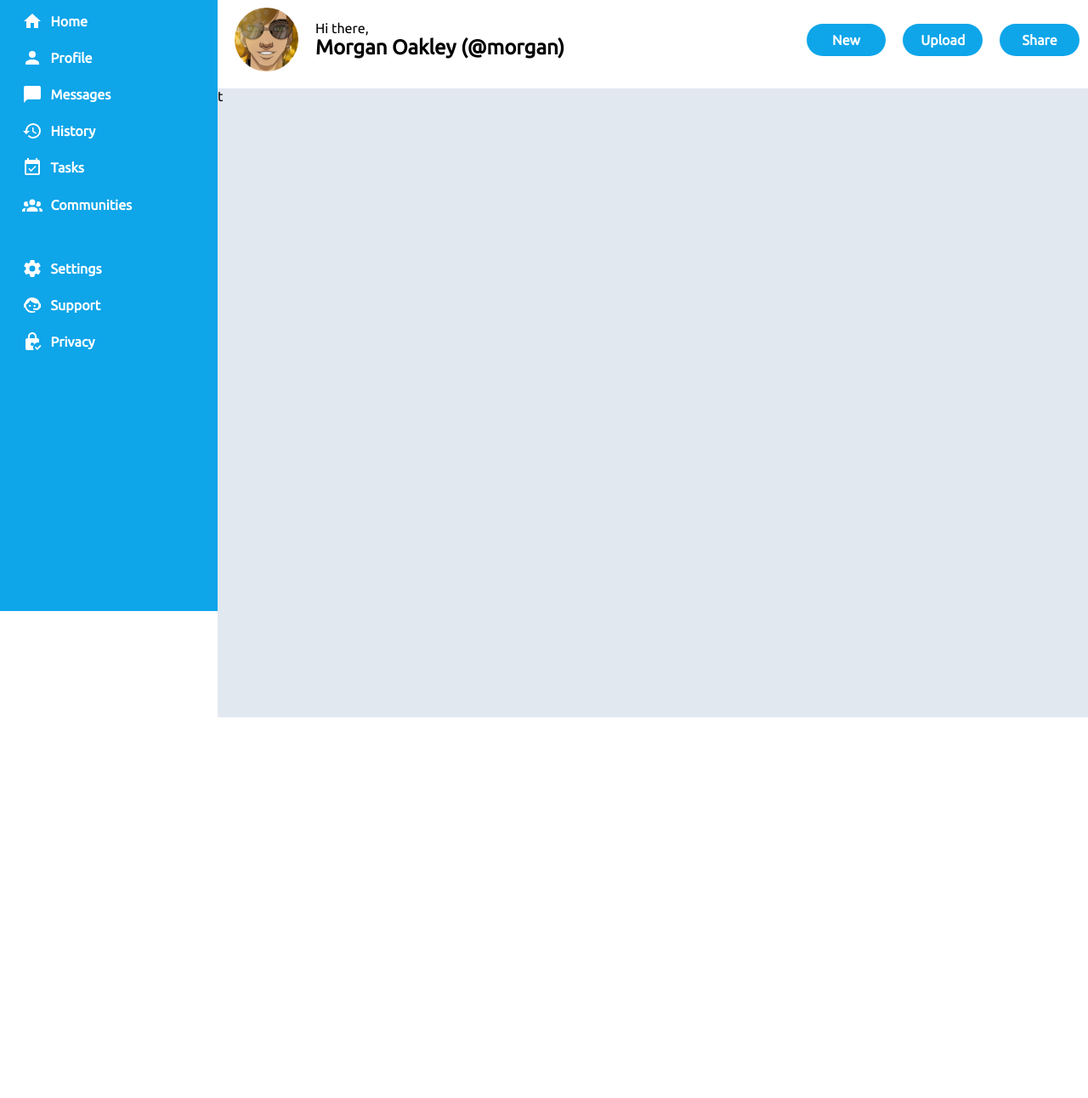
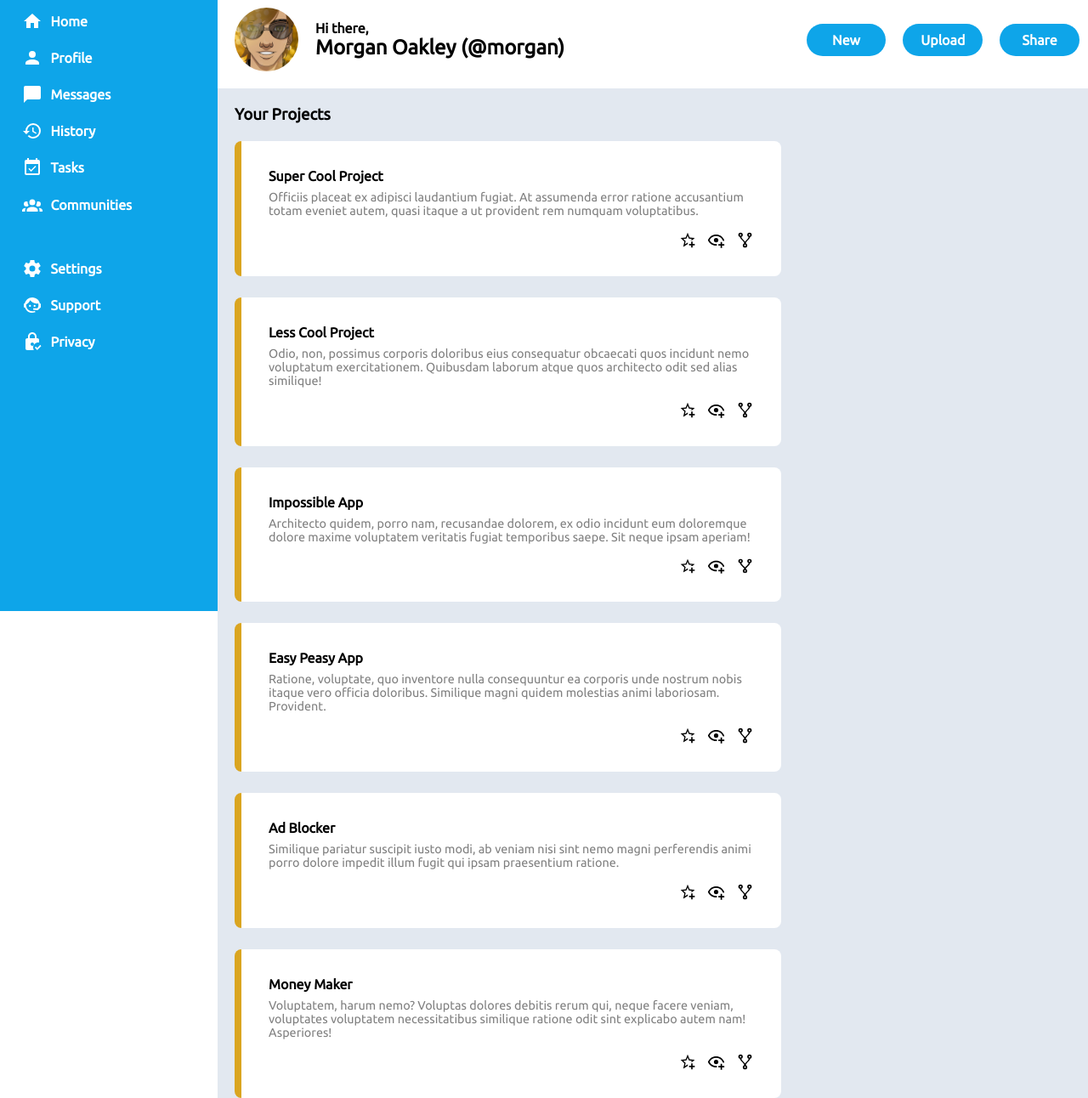
Before and after one commit to CodePiru/Admin-Dashboard, a plain HTML site: page index.html in a window 1280 px wide. Shown: the part 81-1373 px from the top of the page at 85% size. Before the commit the page ends 925 px from the top, so only its background shows below. Drawn offline with Linux system fonts and the light colour scheme.

Commit message:
Finish "Your Projects"

```diff
--- a/index.html
+++ b/index.html
@@ -52,7 +52,68 @@
         </div>
     </header>
     <main>
-        t
+        <div>
+            <h3>Your Projects</h3>
+            <div class="container">
+                <div class="card">
+                    <h4>Super Cool Project</h4>
+                    <p>Officiis placeat ex adipisci laudantium fugiat. At assumenda error ratione accusantium totam eveniet autem, quasi itaque a ut provident rem numquam voluptatibus.</p>
+                    <div class="links">
+                        <img src="./img/icons/star-plus-outline.svg" alt="add to favorites">
+                        <img src="./img/icons/eye-plus-outline.svg" alt="add contributor">
+                        <img src="./img/icons/source-fork.svg" alt="share">
+                    </div>
+                </div>
+                <div class="card">
+                    <h4>Less Cool Project</h4>
+                    <p>Odio, non, possimus corporis doloribus eius consequatur obcaecati quos incidunt nemo voluptatum exercitationem. Quibusdam laborum atque quos architecto odit sed alias similique!</p>
+                    <div class="links">
+                        <img src="./img/icons/star-plus-outline.svg" alt="add to favorites">
+                        <img src="./img/icons/eye-plus-outline.svg" alt="add contributor">
+                        <img src="./img/icons/source-fork.svg" alt="share">
+                    </div>
+                </div>
+                <div class="card">
+                    <h4>Impossible App</h4>
+                    <p>Architecto quidem, porro nam, recusandae dolorem, ex odio incidunt eum doloremque dolore maxime voluptatem veritatis fugiat temporibus saepe. Sit neque ipsam aperiam!</p>
+                    <div class="links">
+                        <img src="./img/icons/star-plus-outline.svg" alt="add to favorites">
+                        <img src="./img/icons/eye-plus-outline.svg" alt="add contributor">
+                        <img src="./img/icons/source-fork.svg" alt="share">
+                    </div>
+                </div>
+                <div class="card">
+                    <h4>Easy Peasy App</h4>
+                    <p>Ratione, voluptate, quo inventore nulla consequuntur ea corporis unde nostrum nobis itaque vero officia doloribus. Similique magni quidem molestias animi laboriosam. Provident.</p>
+                    <div class="links">
+                        <img src="./img/icons/star-plus-outline.svg" alt="add to favorites">
+                        <img src="./img/icons/eye-plus-outline.svg" alt="add contributor">
+                        <img src="./img/icons/source-fork.svg" alt="share">
+                    </div>
+                </div>
+                <div class="card">
+                    <h4>Ad Blocker</h4>
+                    <p>Similique pariatur suscipit iusto modi, ab veniam nisi sint nemo magni perferendis animi porro dolore impedit illum fugit qui ipsam praesentium ratione.</p>
+                    <div class="links">
+                        <img src="./img/icons/star-plus-outline.svg" alt="add to favorites">
+                        <img src="./img/icons/eye-plus-outline.svg" alt="add contributor">
+                        <img src="./img/icons/source-fork.svg" alt="share">
+                    </div>
+                </div>
+                <div class="card">
+                    <h4>Money Maker</h4>
+                    <p>Voluptatem, harum nemo? Voluptas dolores debitis rerum qui, neque facere veniam, voluptates voluptatem necessitatibus similique ratione odit sint explicabo autem nam! Asperiores!</p>
+                    <div class="links">
+                        <img src="./img/icons/star-plus-outline.svg" alt="add to favorites">
+                        <img src="./img/icons/eye-plus-outline.svg" alt="add contributor">
+                        <img src="./img/icons/source-fork.svg" alt="share">
+                    </div>
+                </div>
+            </div>
+        </div>
+        <div>
+
+        </div>
     </main>
 </body>
 </html>
--- a/style.css
+++ b/style.css
@@ -9,13 +9,15 @@
 body {
     display: grid;
     grid-template-columns: 1fr 4fr;
-    grid-template-rows: 1fr 4fr;
+    grid-template-rows: auto 1fr;
     grid-template-areas:
         "sb hd"
         "sb mc";
 }
 
 aside {
+    position: sticky;
+    top: 0;
     height: 100vh;
     color: white;
     background-color: #0ea5e9;
@@ -140,6 +142,7 @@ header > div:last-child {
 }
 
 .greeting {
+    font-weight: bold;
     padding: 20px;
     display: grid;
     grid-template-columns: auto 1fr;
@@ -168,4 +171,44 @@ menu > li {
 main {
     background-color: #e2e8f0;
     grid-area: mc;
+    display: grid;
+    grid-template-columns: 2fr 1fr;
 }
+
+main h3 {
+    padding: 20px;
+}
+
+.container {
+    padding: 0 20px;
+    display: grid;
+    grid-template-columns: repeat(auto-fit, minmax(350px, 1fr));
+    gap: 25px;
+}
+
+.card {
+    background-color: white;
+    border-radius: 0.5rem;
+    padding: 2rem;
+    border-left: goldenrod 0.5rem solid;
+    display: grid;
+}
+
+.card > p {
+    margin-top: 0.5rem;
+    font-size: 0.9rem;
+    color: gray;
+}
+
+.links {
+    justify-self: end;
+    align-self: end;
+    margin-top: 1rem;
+    display: flex;
+    gap: 0.8rem;
+}
+
+.links > img{
+    height: 1.3rem;
+    cursor: pointer;
+}
```
Also changed, not shown: img/icons/eye-plus-outline.svg (added), img/icons/source-fork.svg (added), img/icons/star-plus-outline.svg (added).
